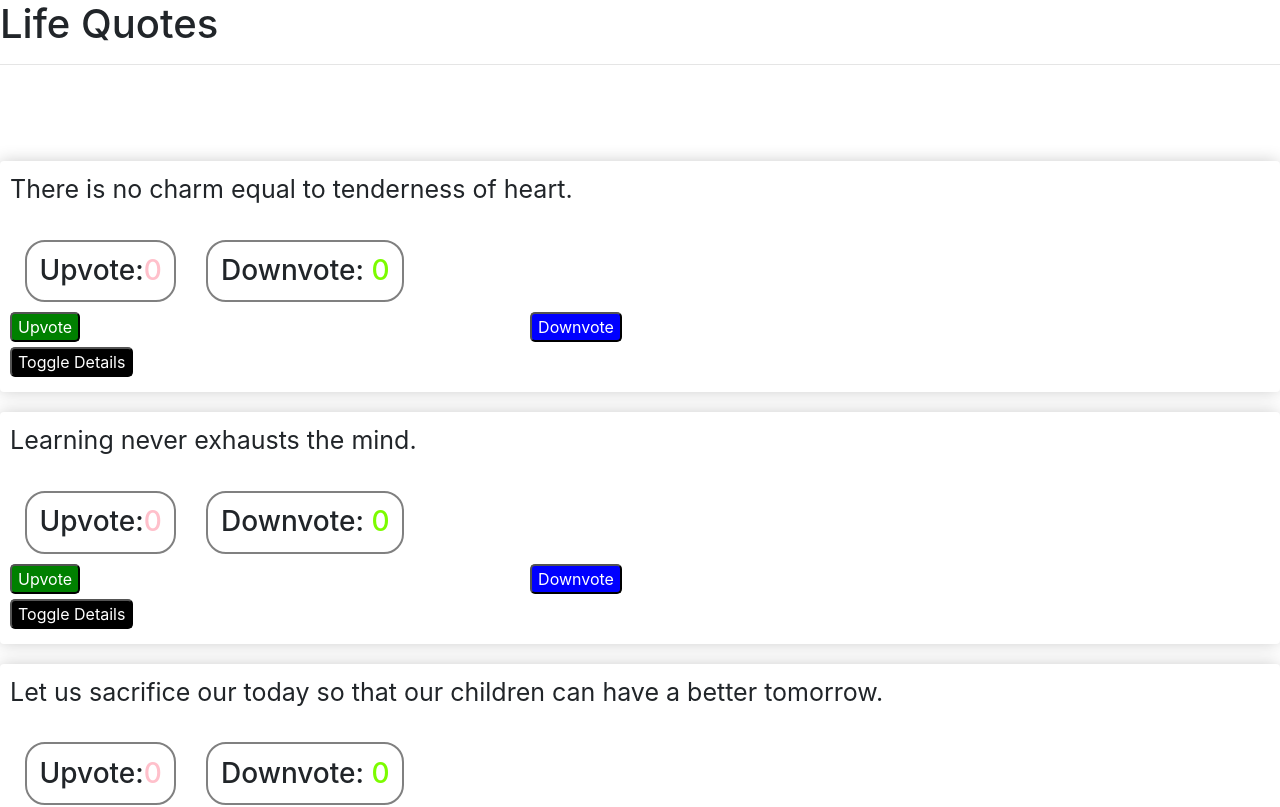
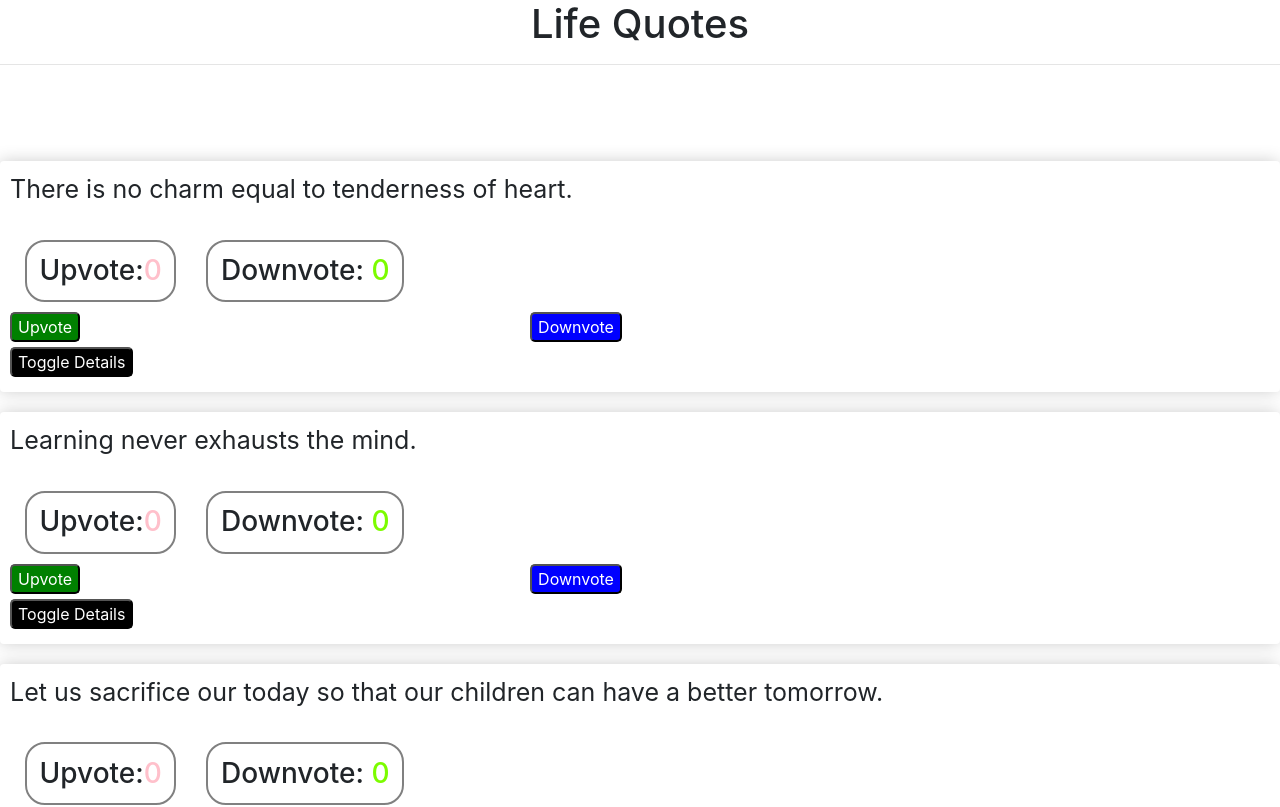
Before and after one commit to beli302/Quotes, an Angular app: page / in a window 1280 px wide. Shown: the top 807 px of the page. Built offline with nearby package versions, Linux system fonts and the light colour scheme.

Commit message:
aligned h1 content to the center in app.component.css

```diff
--- a/src/app/app.component.css
+++ b/src/app/app.component.css
@@ -0,0 +1,4 @@
+h1{
+    text-align: center;
+
+}
--- a/src/app/quote-form/quote-form.component.html
+++ b/src/app/quote-form/quote-form.component.html
@@ -18,6 +18,7 @@
                   <label for="complete">Completion</label>
                   <input type='date' id="complete" required>
           </div><br>
+
           <button type="SubmitQuotes" class="btn1">Add Quote</button>
       </form>
   </div><br>
--- a/src/app/quote/quote.component.css
+++ b/src/app/quote/quote.component.css
@@ -64,6 +64,7 @@ h4 {
 }
 .bestVotes h3{
     font-style: italic;
+    font-size:25px;
 }
 .rankquote{
     background-color:grey;
```
Also changed, not shown: src/styles.css (line endings or trailing spaces).
